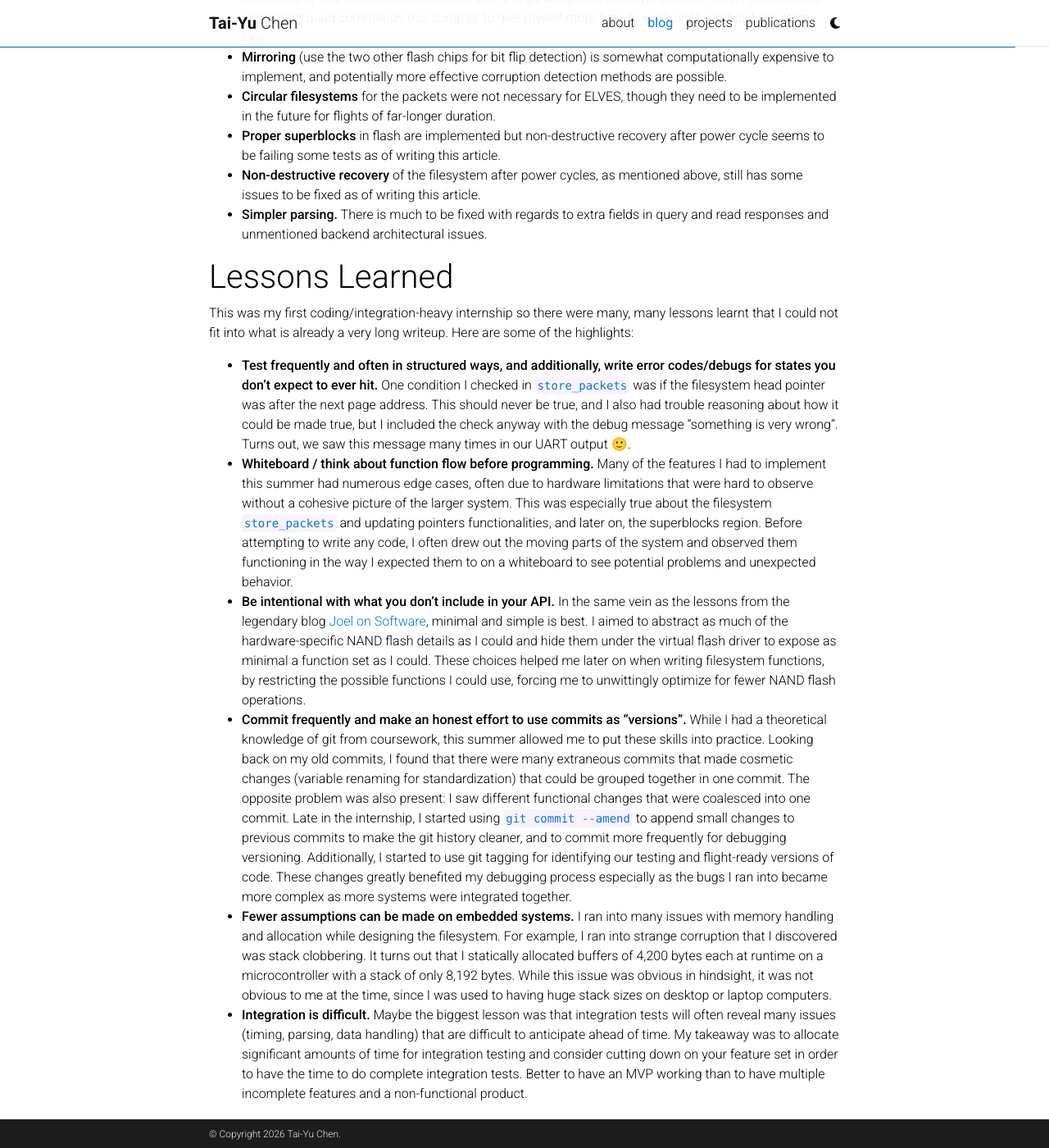
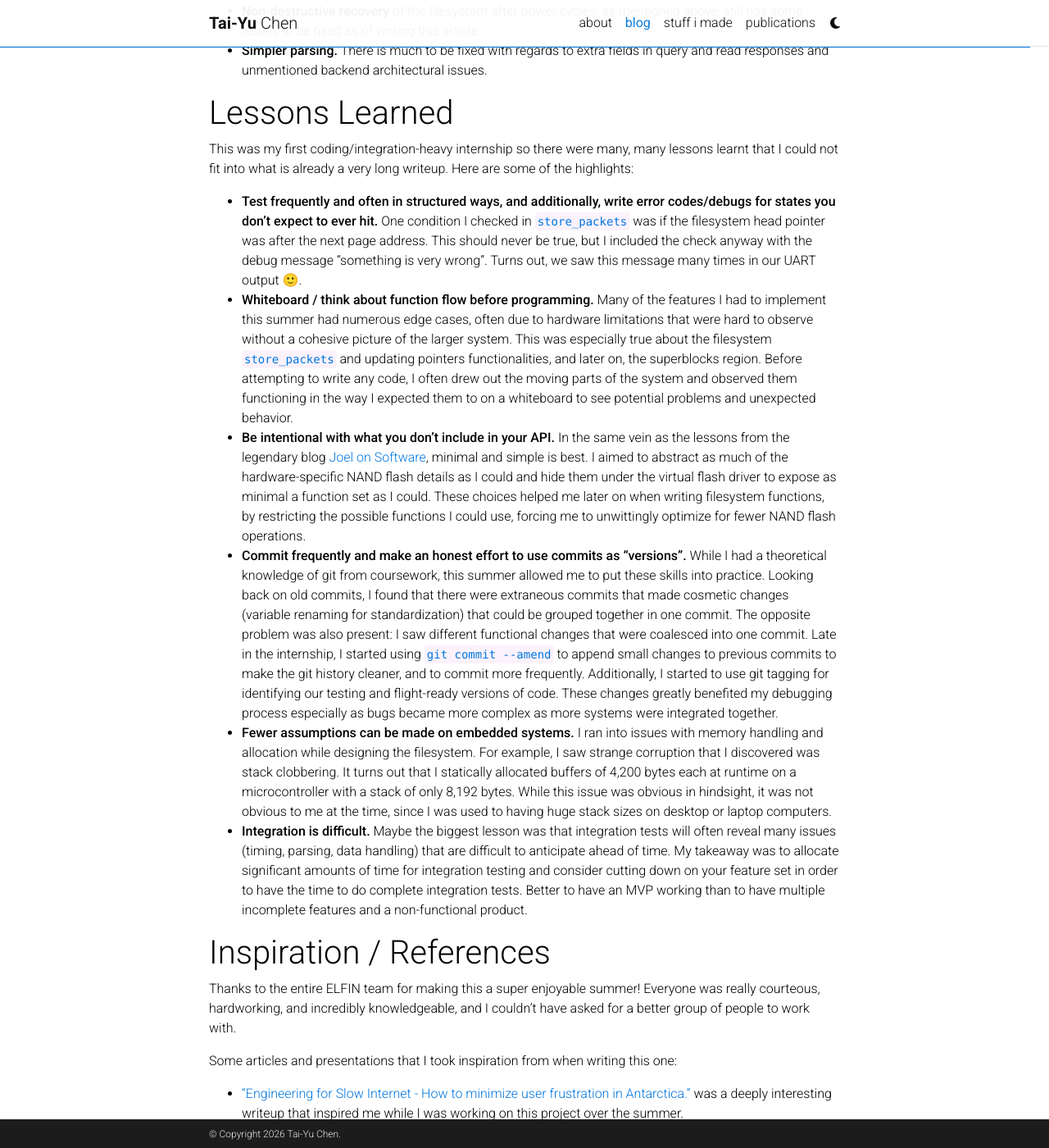
Before and after one commit to utahorange/utahorange.github.io, a Jekyll site: the page built from _posts/2025-9-27-filesystem.md, in a window 1280 px wide and 1400 px high, scrolled down 14611 px. Shown: the whole window at 82% size. Built offline with Jekyll 4.4.1, drawn with Linux system fonts in a browser that asks for light colours; full-size pictures stand in for the smaller copies a plugin makes; comment, search, counter and statistics services are not loaded; a style sheet for code colours, icons or effects is not loaded; some of the changed text lies outside the part shown.

Commit message:
edit filesystem and projects page

```diff
--- a/_pages/projects.md
+++ b/_pages/projects.md
@@ -1,6 +1,6 @@
 ---
 layout: page
-title: projects
+title: stuff i made
 permalink: /projects/
 description:
 nav: true
--- a/_posts/2025-9-27-filesystem.md
+++ b/_posts/2025-9-27-filesystem.md
@@ -10,13 +10,13 @@
 
 # Introduction
 
-This summer I worked on a custom QSPI NAND flash driver and filesystem for an in-house PCB at UCLA's [Electron Loss Field Investigations Lab](https://elfin.igpp.ucla.edu/) (ELFIN). This was mainly to support the persistent storage of data from another custom board as well as housekeeping data from the main board.
+This summer I worked on a QSPI NAND flash driver and filesystem for an in-house PCB at UCLA's [Electron Loss Field Investigations Lab](https://elfin.igpp.ucla.edu/) (ELFIN). This was to support the persistent storage of sensor and housekeeping data for an upcoming NASA-funded weather balloon mission.
 
-> In what I saw online, most developers tended to use someone else’s FTL (flash translation layer) with built-in wear leveling and page allocation for arbitrary reads and writes to flash. I was considering using [dhara](https://github.com/dlbeer/dhara), but I ended up not doing this.
+> From what I saw online, most developers tended to use someone else’s FTL (flash translation layer) with built-in wear leveling and page allocation for arbitrary reads and writes. I was considering using [dhara](https://github.com/dlbeer/dhara), but I ended up not doing this.
 
-> While dhara and other FTL’s, or even filesystems like [littlefs](https://github.com/littlefs-project/littlefs) are lightweight compared to Linux filesystems like Ext4 or Windows, for our custom PCB, they still imposed too much overhead, especially with our anticipated data rates. In addition to making our single-threaded microcontroller slower, more code ran increases the board’s power consumption: a dire issue when the payload of space flights will be deeply power-constrained. It was instead more effective to implement a custom solution that stayed as close to NAND flash operations as possible.
+> While dhara and other FTL’s, or even filesystems like [littlefs](https://github.com/littlefs-project/littlefs) are lightweight compared to Linux filesystems like Ext4, for our custom PCB, they imposed too much overhead with our anticipated data rates. In addition to making our single-threaded microcontroller slower, more code that is run increases the board’s power consumption: a dire issue when the payload of space flights are deeply power-constrained. It was instead more effective to implement a custom solution that stayed as close to NAND flash operations as possible.
 
-The board I was working on is known as SDPI (Software-Defined Payload Interface), which is [UCLA’s winning submission](https://www.nasatechleap.org/news-updates/nasa-techleap-prize-announces-three-winners-of-universal-payload-interface-challenge) to the [NASA Techleap Universal Payload Interface Challenge](https://www.upic.nasatechleap.org/). SDPI would fly on the ELVES weather balloon mission in New Mexico, which meant that we had a hard deadline of September 2 to build and validate a working system, from data collection on board to analysis on the ground.
+The board I was working on is known as SDPI (Software-Defined Payload Interface), which is [UCLA’s winning submission](https://www.nasatechleap.org/news-updates/nasa-techleap-prize-announces-three-winners-of-universal-payload-interface-challenge) to the [NASA Techleap Universal Payload Interface Challenge](https://www.upic.nasatechleap.org/). SDPI would fly on the [ELVES weather balloon mission](https://elfin.igpp.ucla.edu/elves) in New Mexico, which meant that we had a hard deadline of September 2 to build and validate a working system, from data collection on board to analysis on the ground.
 
 My task was to write a driver to interface with our four on-board NAND flash chips using QSPI and implement filesystems on top of the four flash chips to support storing, searching, and reading data packets from SDPI itself and from another board (FGM20) that would be connected to SDPI. The external flash (so-called because our microcontroller also had its own internal flash) would additionally store scripts and a superblock region.
 
@@ -24,7 +24,7 @@
 
 # External NAND Flash
 
-The beauty of using NAND flash is that it is highly cost-effective and space-efficient, but it poses some weird design [challenges](https://www.youtube.com/watch?v=UpxYrmV4OCk) that make it tricky to implement arbitrary writes and erases.
+The beauty of using NAND flash is that it is highly cost-effective and space-efficient, but it poses some [weird design challenges](https://www.youtube.com/watch?v=UpxYrmV4OCk) that make it tricky to implement arbitrary writes and erases.
 
 The filesystem was built on four [Alliance Memory SPI NAND flash chips](https://www.alliancememory.com/wp-content/uploads/AllianceMemory_AS5F_QSPI_NAND_Flash_3V-1Gb-8Gb_1p8V-2Gb-4Gb-8Gb_Ver3.1_O.pdf), each with ~ 1 GB of memory. The filesystem is currently designed so that two chips are held in reserve (unused). In the future, I plan to use those chips to mirror all writes to the main two flash chips for redundancy and corruption check purposes.
 
@@ -99,15 +99,15 @@
 * arbitrary writes (known as `erase_write`)
 * writing a page
 
-To support these, I first wrote a function to translate between physical flash addresses (a pair of 24-bit row and 16-bit column addresses) per flash chip to a single 32-bit virtual flash address. While the NAND flash uses 13 bits to address all the bytes in a page, the NAND flash page size is only 4352 bytes. This meant that the addressing was not continuous (2^13 is 8192; if you keep counting from the end of a page size at 4352, you would run into space that does not correspond to anywhere actually on the flash).
+To support these, I first wrote a function to translate between physical flash addresses (a pair of 24-bit row and 16-bit column addresses) per flash chip to a single 32-bit virtual flash address. While the NAND flash uses 13 bits to address all the bytes in a page, the NAND flash page size is only 4352 bytes. This meant that the addressing was not continuous (2^13 is 8192; if you keep counting from the end of a page size at 4352, you would run into space that does not correspond to anywhere on the flash).
 
 This is annoying for a clean and continuous address space, so I cut each page size down to 4096 (2^12) to get rid of this issue. Incrementing by hex `0x1000` gets you to the next page, and incrementing by hex `0x40000` gets you to the next block, though future developers shouldn’t have to think about block boundaries except in operations concerning erasing. In flash terminology, the extra space is typically known as the spare region, and it turns out having spare regions is not uncommon in NAND flash.
 
 Pages sizes of 4096 bytes are easy to operate on by virtue of being a power of 2. Instead of dividing or doing modulo on awkward sizes of 4352 to translate from virtual address to flash row and column addresses, bitmasks could now be used. Division and modulo operations take significantly more clock cycles than bitmasking, which was an important consideration since addresses are translated in every flash operation.
 
-With this design, SDPI loses around 5.9% of our storage capacity, which for flash chips of 4 GB total capacity on an embedded device, felt like an acceptable loss, especially since SDPI would lose more when mirroring is implemented. Having the extra 256-byte spare region is not a bad thing. Early in the design process, my project manager suggested adding page metadata (such as recodrding where a packet ends in the page) or error correction bytes. While I did not yet implement this, I discovered the extra space is useful for an operation called filesystem recovery, which will be described later.
+With this design, SDPI loses around 5.9% of our storage capacity, which for flash chips of 4 GB total capacity on an embedded device, felt like an acceptable loss, especially since SDPI would lose more when mirroring is implemented. Having the extra 256-byte spare region is not a bad thing. Early in the design process, my project manager suggested adding page-specific metadata (such as recording where a packet ends in the page) or error correction bytes. While I did not yet implement this, I discovered the extra space is useful for an operation called filesystem recovery, which will be described later.
 
-Another important aspect of the virtual flash driver was the function `erase_write`, intended to allow for arbitrary writes. Because of the peculiarities of NAND flash, arbitrary writes are complex and inefficient, but it was still important to expose a function to do this in order to support other functionalities of SDPI that used the external flash.
+Another important aspect of the virtual flash driver was the function `erase_write`, intended to allow for arbitrary writes. Because we're using NAND flash, arbitrary writes are complex and inefficient, but it was still important to expose a function to do this in order to support other functionalities of SDPI that used the external flash.
 
 Each call to `erase_write` does the following:
 1. “Page Read” every page in the block you're going to write to, save contents to a block-sized buffer called `block_copy`.
@@ -184,23 +184,25 @@
 
 {% include figure.html path="assets/img/fs_writeup/query_request.png" class="img-fluid rounded z-depth-1" zoomable=true caption="Transmission diagram of a query request sent from the backend." %}
 
-Backend begins the sequence by sending a query request to the SDPI board with which packet filesystem to look in and for what time range. When SDPI receives a query request, it immediately sends back an acknowledgement frame, echoing the contents of the query it just received. This was done because the search for the first packet past the `start_time` could take a long time if the packet was very deep in the filesystem. It was determined more effective from the commanding point of view that we got immediate receipts for acknowledgement of query and read requests. After sending the ACK, SDPI searches for the first packet past `start_time`. If this is found, then it searches for the first packet past `end_time`, incrementing a count while doing so. Once this process completes, SDPI sends a query response containing the count of packets in this time range, the first packet’s timestamp, the last packet’s timestamp, and the head pointer of this filesystem for bookkeeping on the backend side.
+Backend begins the sequence by sending a query request to the SDPI board with which packet filesystem to look in and for what time range. When SDPI receives a query request, it immediately sends back an acknowledgement frame, echoing the contents of the query it just received. This was done because the search for the first packet past the `start_time` could take a long time if the packet was very deep in the filesystem. It was determined more effective from the commanding point of view that we got immediate receipts for acknowledgement of query and read requests.
 
-A read request is somewhat similar but has to deal with actually transmitting the data of the filesystems. We cannot send the contents of an entire filesystem (possibly on the order of a hundred megabytes) in one frame and expect the whole transmission to be successful, so we divide the response to a read request into frames. When SDPI is actually in space, we expect to have high frame loss rates. On the ground server side then, we use whatever frames we do receive, along with additional data in special frames called "bookends" to reconstruct a bitmap of the filesystem we were looking at, so we know what packets we lost and what we need to re-downlink.
+After sending the ACK, SDPI searches for the first packet past `start_time`. If this is found, then it searches for the first packet past `end_time`, incrementing a count while doing so. Once this process completes, SDPI sends a query response containing the count of packets in this time range, the first packet’s timestamp, the last packet’s timestamp, and the head pointer of this filesystem for bookkeeping on the backend side.
+
+A read request is somewhat similar but has to deal with actually transmitting the data of the filesystems. We cannot send the contents of an entire filesystem (possibly on the order of a hundred megabytes) in one frame and expect the whole transmission to be successful, so we divide the response to a read request into frames.
+
+When SDPI is in space, we expect to have high frame loss rates. On the ground server side, we use whatever frames we do receive, along with additional data in special frames called "bookends" to reconstruct a bitmap of the filesystem we were looking at, so we know what packets we lost and what we need to re-downlink.
 
 {% include figure.html path="assets/img/fs_writeup/read_request.png" class="img-fluid rounded z-depth-1" zoomable=true caption="Transmission diagram of a read request sent from the backend." %}
 
 The start bookend contains the packet ID, filesystem head pointer, and the packet address, and timestamp found by the first linear search by SDPI. The end bookend contains the same information as the start bookend, but also the end packet address and timestamp, as well as the count of the number of packets sent in this read.
 
-The intent of the start and end bookends is to give the backend ground server the information necessary to calculate the number of missing packets in a given timestamp range. This can be done by subtracting the given start address from the end address and dividing by packet size to get the expected number of packets in a timestamp range (technically also an address range). This expected number can then be compared against the actual number of packets received (sum across all frames received) to get a packet drop rate.
+The intent of the start and end bookends is to give the backend ground server the information necessary to calculate the number of missing packets in a given timestamp range. This can be done by subtracting the given start address from the end address and dividing by packet size to get the expected number of packets in a timestamp range (technically also an address range).
 
-Additionally, that the bookends define a start and end of a certain section of a filesystem region in flash, and that the head pointer is returned as well, allows the backend / operators to visualize the state of the filesystem.
+Additionally, that the bookends define a start and end of a certain section of a filesystem region in flash, and that the head pointer is returned as well, allows operators to visualize the state of the filesystem.
 
 Each data frame contains 20 data packets or whatever number of packets fits under roughly a KB (whatever comes first), as well as a packet ID at the beginning of the frame and a numerator (how many packets have been sent so far, including this data frame) at the end. The numerator is essential to the backend ground server because it allows it to order frames if they arrive out of order.
 
-I am grateful that for the ground backend server, I could rely on two of my co-workers to implement the actual details of the processing and data pipeline into the PostgreSQL database. To support their functionality, I added an additional field to my responses for query and reads to identify what kind of frame (acknowledgement, data frame, start or end bookend) a certain frame was.
-
-This was because the flight software team had not implemented multi-response commands prior to developing the filesystem pipeline, and thus this required a somewhat MacGyver solution to fit in with our current parsing functionality with minimal changes. A more robust command send and response framing architecture for cleaner parsing on both backend and SDPI side will be developed this fall.
+I am grateful that for the ground backend server, I could rely on two of my co-workers to implement the actual details of the processing and data pipeline into the PostgreSQL database.
 
 # Recovery and Persistence after Power Cycles
 
@@ -283,7 +285,7 @@
 The above (minus superblocks and proper recovery) is all I managed to get done before the September 2 deadline. While this was functionally sufficient for our purposes by our launch deadline, I’m aware that there are many optimizations and functionalities that I could have implemented but did not have the time to.
 
 The below features were not implemented by the September 2 deadline and are in varying states of completeness.
-* **Use of Quad operations for QSPI NAND Flash**. From the bit on the NAND flash operations, you can see the 1x IO notation. There is also a 2x, 4x, and Quad version of that command, which are organized in increasing speed. It comes down to how you’re organizing data sent over the four lines. I chose not to implement quad commands this summer to give myself more time to work on the actual filesystem logic.
+* **Use of Quad operations for QSPI NAND Flash**. From the bit on the NAND flash operations, you can see the 1x IO notation. There is also a 2x, 4x, and Quad version of that command, which are organized in increasing speed. It comes down to how you’re organizing data sent over the four lines. I chose not to implement quad commands this summer to give myself more time to work on the filesystem logic.
 * **Mirroring** (use the two other flash chips for bit flip detection) is somewhat computationally expensive to implement, and potentially more effective corruption detection methods are possible.
 * **Circular filesystems** for the packets were not necessary for ELVES, though they need to be implemented in the future for flights of far-longer duration.
 * **Proper superblocks** in flash are implemented but non-destructive recovery after power cycle seems to be failing some tests as of writing this article.
@@ -294,11 +296,11 @@
 
 This was my first coding/integration-heavy internship so there were many, many lessons learnt that I could not fit into what is already a very long writeup. Here are some of the highlights:
 
-* **Test frequently and often in structured ways, and additionally, write error codes/debugs for states you don’t expect to ever hit.** One condition I checked in `store_packets` was if the filesystem head pointer was after the next page address. This should never be true, and I also had trouble reasoning about how it could be made true, but I included the check anyway with the debug message “something is very wrong”. Turns out, we saw this message many times in our UART output 🙂.
+* **Test frequently and often in structured ways, and additionally, write error codes/debugs for states you don’t expect to ever hit.** One condition I checked in `store_packets` was if the filesystem head pointer was after the next page address. This should never be true, but I included the check anyway with the debug message “something is very wrong”. Turns out, we saw this message many times in our UART output 🙂.
 * **Whiteboard / think about function flow before programming.** Many of the features I had to implement this summer had numerous edge cases, often due to hardware limitations that were hard to observe without a cohesive picture of the larger system. This was especially true about the filesystem `store_packets` and updating pointers functionalities, and later on, the superblocks region. Before attempting to write any code, I often drew out the moving parts of the system and observed them functioning in the way I expected them to on a whiteboard to see potential problems and unexpected behavior.
 * **Be intentional with what you don’t include in your API.** In the same vein as the lessons from the legendary blog [Joel on Software](https://www.joelonsoftware.com/), minimal and simple is best. I aimed to abstract as much of the hardware-specific NAND flash details as I could and hide them under the virtual flash driver to expose as minimal a function set as I could. These choices helped me later on when writing filesystem functions, by restricting the possible functions I could use, forcing me to unwittingly optimize for fewer NAND flash operations.
-* **Commit frequently and make an honest effort to use commits as “versions”.** While I had a theoretical knowledge of git from coursework, this summer allowed me to put these skills into practice. Looking back on my old commits, I found that there were many extraneous commits that made cosmetic changes (variable renaming for standardization) that could be grouped together in one commit. The opposite problem was also present: I saw different functional changes that were coalesced into one commit. Late in the internship, I started using `git commit --amend` to append small changes to previous commits to make the git history cleaner, and to commit more frequently for debugging versioning. Additionally, I started to use git tagging for identifying our testing and flight-ready versions of code. These changes greatly benefited my debugging process especially as the bugs I ran into became more complex as more systems were integrated together.
-* **Fewer assumptions can be made on embedded systems.** I ran into many issues with memory handling and allocation while designing the filesystem. For example, I ran into strange corruption that I discovered was stack clobbering. It turns out that I statically allocated buffers of 4,200 bytes each at runtime on a microcontroller with a stack of only 8,192  bytes. While this issue was obvious in hindsight, it was not obvious to me at the time, since I  was used to having huge stack sizes on desktop or laptop computers.
+* **Commit frequently and make an honest effort to use commits as “versions”.** While I had a theoretical knowledge of git from coursework, this summer allowed me to put these skills into practice. Looking back on old commits, I found that there were extraneous commits that made cosmetic changes (variable renaming for standardization) that could be grouped together in one commit. The opposite problem was also present: I saw different functional changes that were coalesced into one commit. Late in the internship, I started using `git commit --amend` to append small changes to previous commits to make the git history cleaner, and to commit more frequently. Additionally, I started to use git tagging for identifying our testing and flight-ready versions of code. These changes greatly benefited my debugging process especially as bugs became more complex as more systems were integrated together.
+* **Fewer assumptions can be made on embedded systems.** I ran into issues with memory handling and allocation while designing the filesystem. For example, I saw strange corruption that I discovered was stack clobbering. It turns out that I statically allocated buffers of 4,200 bytes each at runtime on a microcontroller with a stack of only 8,192 bytes. While this issue was obvious in hindsight, it was not obvious to me at the time, since I was used to having huge stack sizes on desktop or laptop computers.
 * **Integration is difficult.** Maybe the biggest lesson was that integration tests will often reveal many issues (timing, parsing, data handling) that are difficult to anticipate ahead of time. My takeaway was to allocate significant amounts of time for integration testing and consider cutting down on your feature set in order to have the time to do complete integration tests. Better to have an MVP working than to have multiple incomplete features and a non-functional product.
 
 # Inspiration / References
```
Also changed, not shown: other parts of _posts/2025-9-27-filesystem.md (+2 -2 lines).
